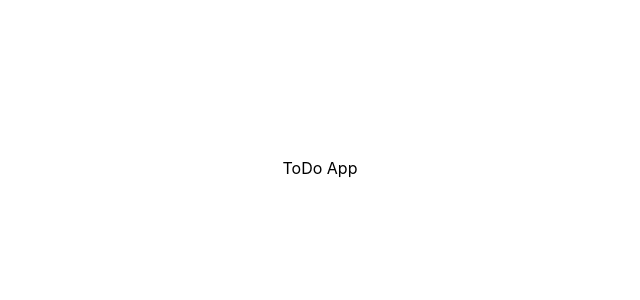
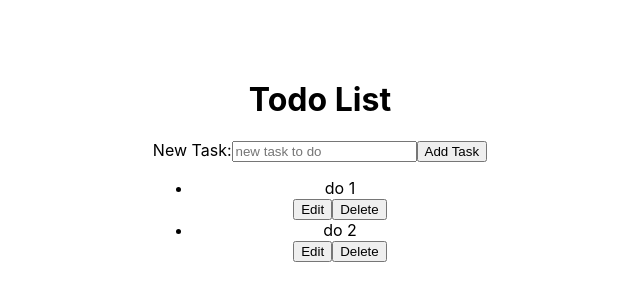
Before and after one commit to JuliaGood/todo-app, a React (Create React App) app: page / in a window 1280 px wide. Shown: the part 232-532 px from the top of the page, without its empty margins (320-960 px from the left). Built offline with nearby package versions, Linux system fonts and the light colour scheme.

Commit message:
major Components and Functionalities were added. Plainy, without css Styles.

```diff
--- a/src/App.js
+++ b/src/App.js
@@ -1,11 +1,12 @@
 import React, { Component } from "react";
 import "./App.css";
+import TodoList from './TodoList';
 
 class App extends Component {
   render() {
     return (
       <div className='App'>
-        ToDo App
+        <TodoList />
       </div>
     );
   }
--- /dev/null
+++ b/src/Todo.js
@@ -0,0 +1,15 @@
+import React, { Component } from "react";
+
+class Todo extends Component {
+  render() {
+    return (
+      <div >
+        <li>{this.props.task}</li>
+        <button>Edit</button>
+        <button>Delete</button>
+      </div>
+    );
+  }
+}
+
+export default Todo;
--- /dev/null
+++ b/src/TodoForm.js
@@ -0,0 +1,39 @@
+import React, { Component } from "react";
+
+class TodoForm extends Component {
+  constructor(props) {
+    super(props);
+    this.state = { task: '' };
+  }
+
+  handleChange = (e) => {
+    this.setState({
+      [e.target.name]: e.target.value
+    });
+  }
+
+  handleSubmit = (e) => {
+    e.preventDefault();
+    this.props.createTask(this.state);
+    this.setState({ task: '' })
+  }
+
+  render() {
+    return (
+      <form onSubmit={this.handleSubmit}>
+        <label htmlFor="taskId">New Task:</label>
+        <input
+          type="text"
+          name='task'
+          value={this.state.task}
+          placeholder="new task to do"
+          id="taskId"
+          onChange={this.handleChange}
+        />
+        <button>Add Task</button>
+      </form>
+    );
+  }
+}
+
+export default TodoForm;
--- /dev/null
+++ b/src/TodoList.js
@@ -0,0 +1,37 @@
+import React, { Component } from "react";
+import Todo from './Todo';
+import TodoForm from './TodoForm'
+
+class TodoList extends Component {
+  constructor(props) {
+    super(props);
+    this.state = { todos: [
+      {task: 'do 1'},
+      {task: 'do 2'}
+    ] };
+  }
+
+  createTask = (newTask) => {
+    this.setState({
+      todos: [...this.state.todos, newTask ]
+    });
+  }
+
+  render() {
+    const todos = this.state.todos.map((todo, index) => (
+      <Todo
+        key={index}
+        task={todo.task}
+      />
+    ));
+    return (
+      <div >
+        <h1>Todo List</h1>
+        <TodoForm createTask={this.createTask}/>
+        <ul>{todos}</ul>
+      </div>
+    );
+  }
+}
+
+export default TodoList;
```
